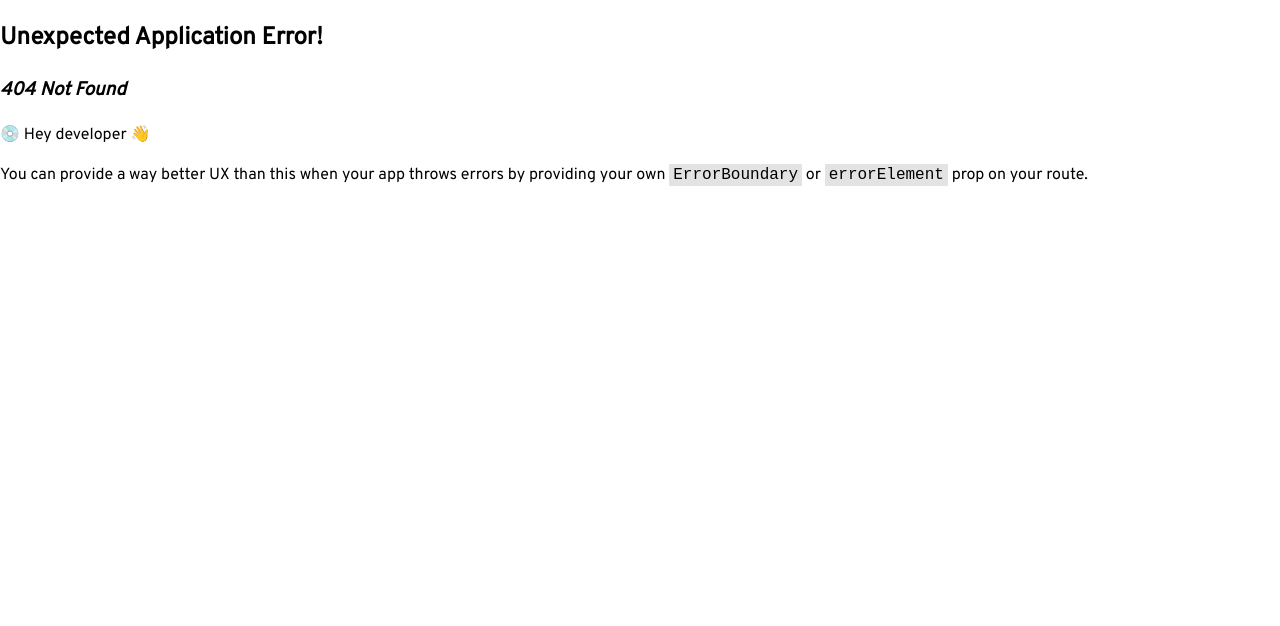
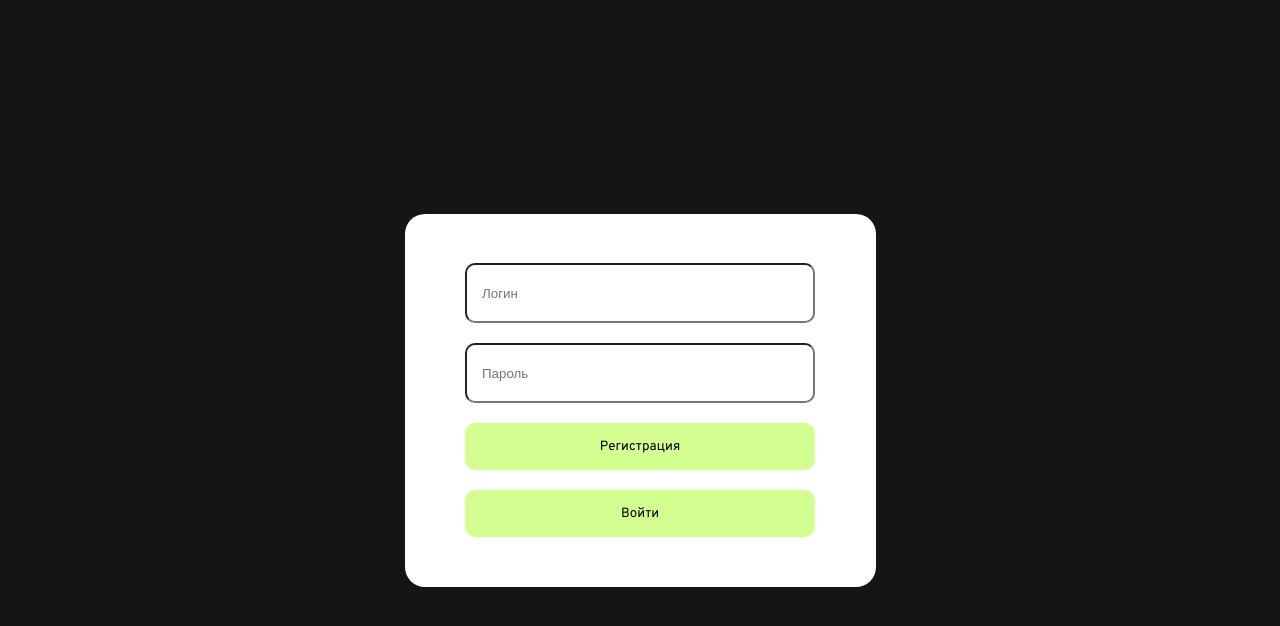
Before and after one commit to dimonarhipon/one-time-notes, a React (Vite) app: page /registration in a window 1280 px wide. Before the commit this address had no page. Shown: the top 626 px of the page. Built offline with nearby package versions, Linux system fonts and the light colour scheme.

Commit message:
feat: созданы компоненты для формы и инпутов и стили к ним

```diff
--- a/src/app/providers/RouterProvider/RouterProvider.tsx
+++ b/src/app/providers/RouterProvider/RouterProvider.tsx
@@ -1,11 +1,16 @@
 import { createBrowserRouter, RouterProvider as ReactRouterProvider } from 'react-router-dom';
 import HomePage from '@/pages/HomePage';
+import AuthorizationPage from '@/pages/AuthorizationPage';
 
 const router = createBrowserRouter([
 	{
 		path: '/',
 		Component: HomePage,
 	},
+	{
+		path: '/registration',
+		Component: AuthorizationPage,
+	},
 ]);
 
 export const RouterProvider = () => {
--- /dev/null
+++ b/src/app/styles/Registration.module.scss
@@ -0,0 +1,47 @@
+@use '../../shared/styles/vars' as *;
+
+body {
+    background-color: $main;
+}
+
+.container {
+    display: flex;
+    align-items: center;
+    justify-content: center;
+    height: 100vh;
+}
+
+.registrationForm {
+    display: flex;
+    flex-direction: column;
+    align-items: center;
+    justify-content: center;
+
+    width: 471px;
+    height: 373px;
+    border-radius: 20px;
+
+    background-color: #fff;
+    padding: 45px 60px;
+}
+
+.fromInput {
+    padding: 15px;
+    margin: 10px 0px;
+
+    width: 350px;
+    height: 60px;
+    border-radius: 10px;
+}
+
+.formButton {
+    margin: 10px 0px;
+    padding: 15px;
+
+    width: 350px;
+    height: 60px;
+    border-radius: 10px;
+    border: none;
+    background-color: $green;
+    font-family: inherit;
+}
--- a/src/app/styles/index.ts
+++ b/src/app/styles/index.ts
@@ -1,3 +1,4 @@
 import 'sanitize.css';
 import './base.scss';
 import './fonts.scss';
+import './Registration.module.scss';
--- /dev/null
+++ b/src/pages/AuthorizationPage/AuthorizationPage.tsx
@@ -0,0 +1,29 @@
+import { useState } from 'react';
+import styles from '../../app/styles/Registration.module.scss';
+import FormInput from './FormInput';
+
+export const AuthorizationPage = () => {
+    const [username, setUsername] = useState('');
+    const [password, setPassword] = useState('');
+
+    return (
+        <div className={styles.container}>
+            <form className={styles.registrationForm}>
+                <FormInput
+                    name='username'
+                    type='text'
+                    placeholder='Логин'
+                    setInputParam={setUsername}
+                />
+                <FormInput
+                    name='password'
+                    type='password'
+                    placeholder='Пароль'
+                    setInputParam={setPassword}
+                />
+                <button className={styles.formButton} type='submit'>Регистрация</button>
+                <button className={styles.formButton} type='submit'>Войти</button>
+            </form>
+        </div>
+    );
+};
--- /dev/null
+++ b/src/pages/AuthorizationPage/FormInput.tsx
@@ -0,0 +1,18 @@
+import styles from '../../app/styles/Registration.module.scss';
+import { inputFormTypes } from './type';
+
+const FormInput = (props: inputFormTypes) => {
+    return (
+        <div>
+            <input
+                className={styles.fromInput}
+                name={props.name}
+                type={props.type}
+                placeholder={props.placeholder}
+                onChange={e => props.setInputParam(e.target.value)}
+            />
+        </div>
+    );
+};
+
+export default FormInput;
--- /dev/null
+++ b/src/pages/AuthorizationPage/index.tsx
@@ -0,0 +1,2 @@
+import { AuthorizationPage } from './AuthorizationPage';
+export default AuthorizationPage;
--- /dev/null
+++ b/src/pages/AuthorizationPage/type.ts
@@ -0,0 +1,6 @@
+export type inputFormTypes = {
+    placeholder: string,
+    name: string,
+    type: string,
+    setInputParam: (username: string) => void,
+};
--- a/src/shared/styles/_vars.scss
+++ b/src/shared/styles/_vars.scss
@@ -1,11 +1,11 @@
-$white: "#FFFFFF";
-$white-90t: "#FFFFFFE5";
+$white: #FFFFFF;
+$white-90t: #FFFFFFE5;
 
-$main: "#151515";
-$pink: "#FF9090";
-$dark-pink: "#905454";
-$green: "#D4FF90";
-$blue: "#90CAFF";
+$main: #151515;
+$pink: #FF9090;
+$dark-pink: #905454;
+$green: #D4FF90;
+$blue: #90CAFF;
 
 $breakpoints: (
     small: (
```
